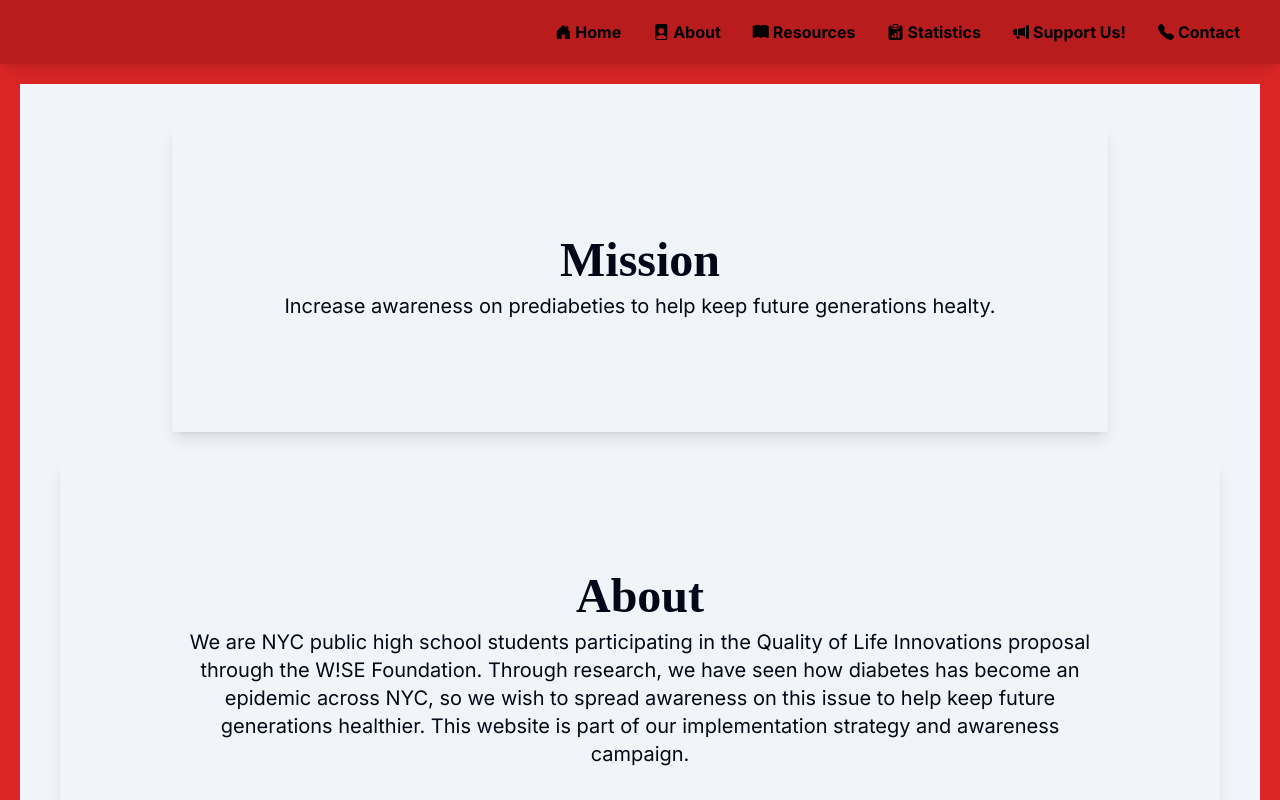
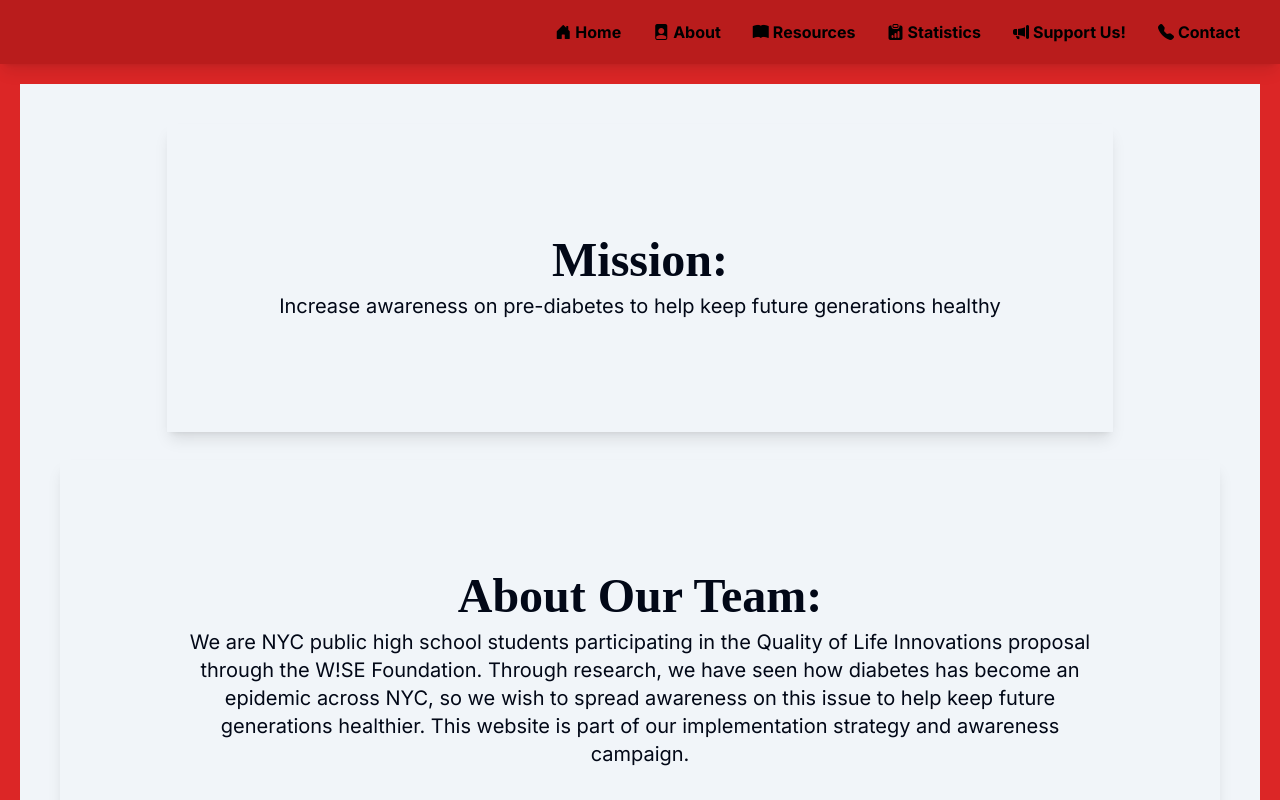
Before and after one commit to samSharivker/qol, a Next.js app in the folder website/: page /about in a window 1280 px wide. Shown: the top 800 px of the page. Built offline with nearby package versions, Linux system fonts and the light colour scheme.

Commit message:
resources page update

```diff
--- a/website/app/about/page.tsx
+++ b/website/app/about/page.tsx
@@ -3,7 +3,7 @@
 export default function About() {
   const content = {
     mission:
-      "Increase awareness on prediabeties to help keep future generations healty.",
+      "Increase awareness on pre-diabetes to help keep future generations healthy",
     about:
       "We are NYC public high school students participating in the Quality of Life Innovations proposal through the W!SE Foundation. Through research, we have seen how diabetes has become an epidemic across NYC, so we wish to spread awareness on this issue to help keep future generations healthier. This website is part of our implementation strategy and awareness campaign.",
     p1: "Researchers, including Postdoctoral Fellow Yi Yu at the Wuhan University of Science and Technology and psychiatrist Weitao Wan in the Department of Psychiatry at Tianyou Hospital, have defined prediabetes as a reversible condition marked by impaired fasting glucose levels between 6.1 to 6.9 mmol/L. These levels are abnormal but not high enough to be diagnosed as type two diabetes (which requires levels of 7.0 mmol/L or higher), providing a much-needed warning of an insulin-resistant body struggling to regulate glucose (Yu & Wan, 2024). To put this in perspective, an A1C level between 5.7% and 6.4% would qualify one’s blood sugar as prediabetic, while an A1C level of 6.5% or higher would be an indicative of diabetes.",
@@ -20,11 +20,11 @@ export default function About() {
     <div className="text-center flex flex-col items-center m-5">
       <div className="text-center flex flex-col items-center gap-7 p-10 w-full bg-slate-100">
         <div className="flex flex-col items-center justify-center gap-2 shadow-lg p-28">
-          <p className="text-5xl kalam-bold">Mission</p>
+          <p className="text-5xl kalam-bold">Mission:</p>
           <p className="text-xl">{content.mission}</p>
         </div>
         <div className="flex flex-col items-center justify-center gap-2 shadow-lg p-28">
-          <p className="text-5xl kalam-bold">About</p>
+          <p className="text-5xl kalam-bold">About Our Team:</p>
           <p className="text-xl">{content.about}</p>
         </div>
         <div className="flex flex-col items-center justify-center gap-5 shadow-lg p-28">
--- a/website/app/resources/page.tsx
+++ b/website/app/resources/page.tsx
@@ -44,7 +44,16 @@ export default function Resources() {
     },
   ];
   return (
-    <div className="flex flex-col items-center justify-center m-5">
+    <div className="flex flex-col items-center justify-center m-5 gap-10">
+      <div className="bg-slate-100 p-10 rounded-lg">
+        <div className="flex flex-col text-center items-center justify-center gap-1 sm:max-w-5xl bg-slate-200 p-10 shadow-lg rounded-lg">
+          <p className="text-2xl sm:text-5xl kalam-bold">Resources</p>
+          <p className="text-lg sm:text-2xl">
+            Each card below is a different diabetic resource. Click on the card
+            to view a description and hyperlink to view the actual resource.
+          </p>
+        </div>
+      </div>
       <div className="grid lg:grid-cols-2 grids-cols-1 lg:gap-20 gap-5">
         {data.map((card, i) => (
           <div key={i} className="p-5 rounded-lg bg-slate-100">
--- a/website/components/ui/apple-cards-carousel.tsx
+++ b/website/components/ui/apple-cards-carousel.tsx
@@ -236,7 +236,9 @@ export const Card = ({
               <div className="py-10">
                 {card.content}
                 <Link href={card.href} target="_blank">
-                  <p>View</p>
+                  <p className="underline text-blue-500">
+                    Click here to view resource!
+                  </p>
                 </Link>
               </div>
             </motion.div>
```
